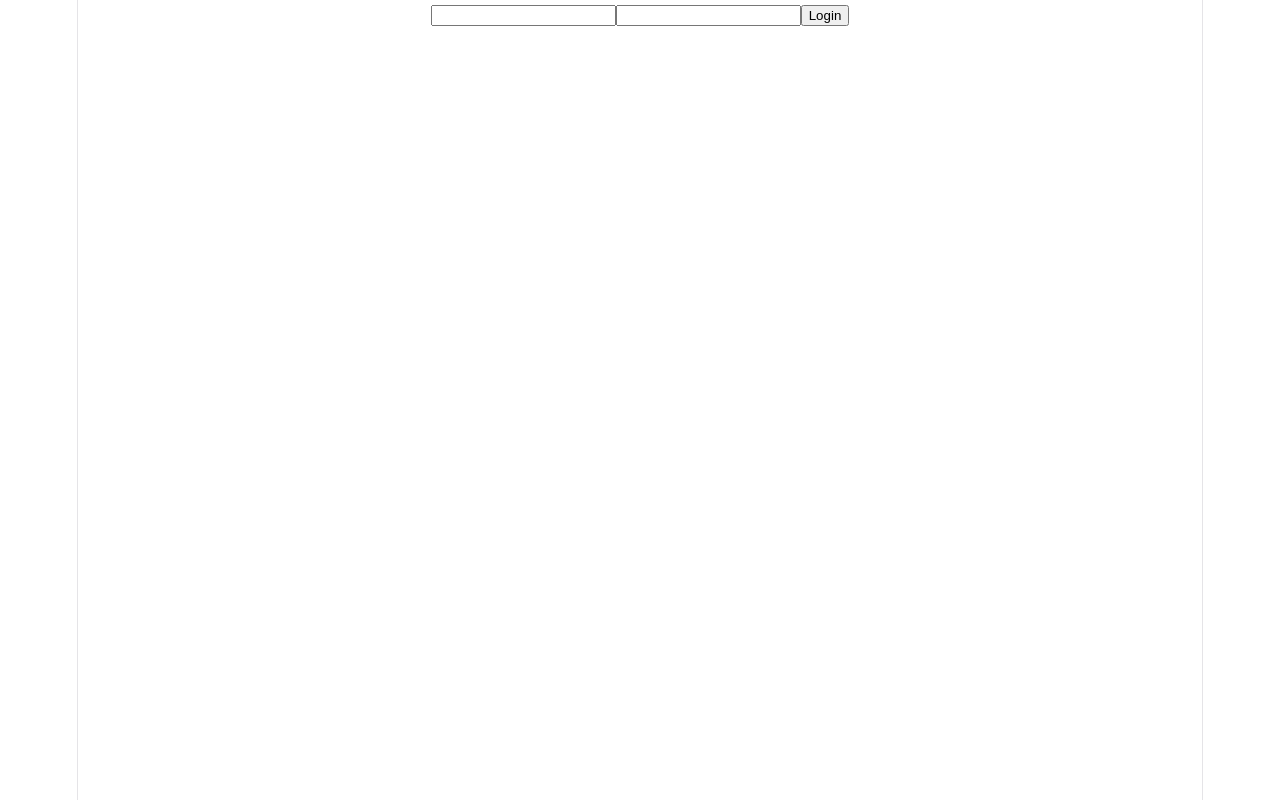
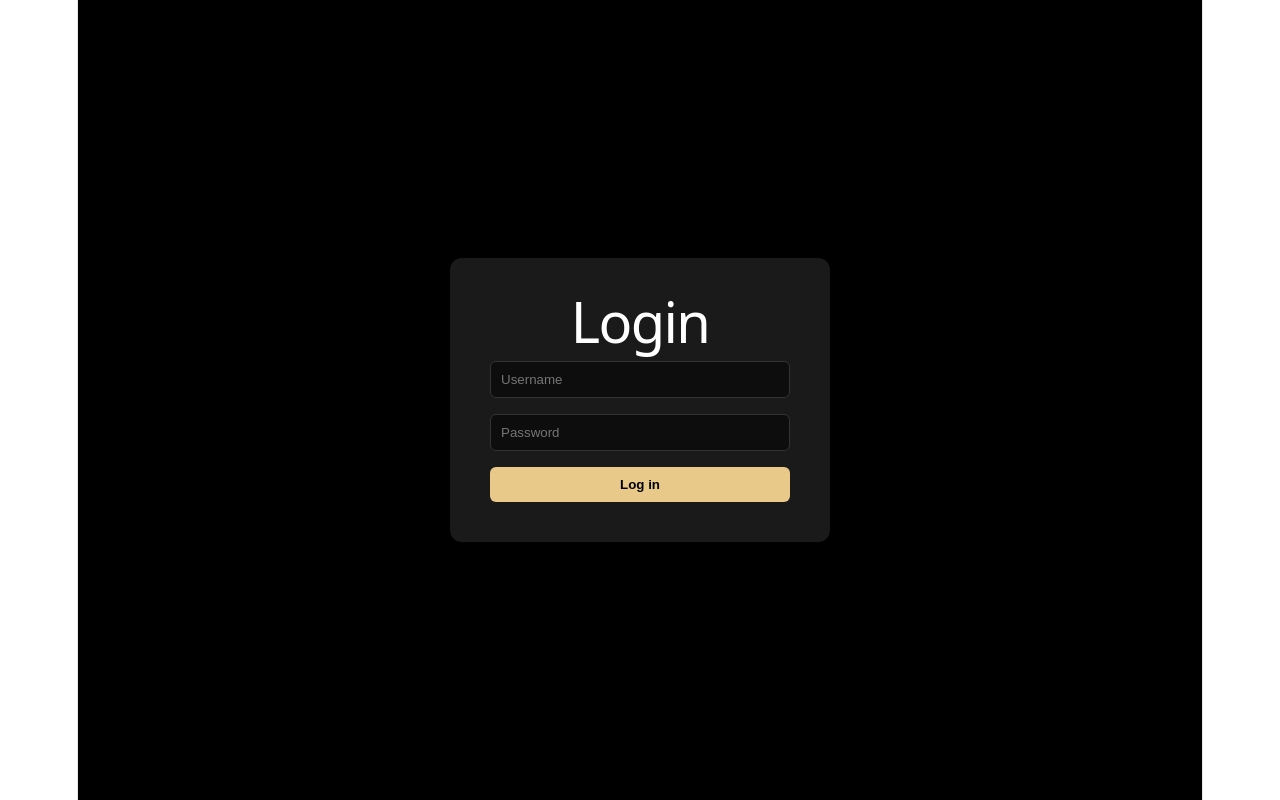
Before and after one commit to jordan-hennessy/stubfolio, a React (Vite) app in the folder frontend/: page /login in a window 1280 px wide. Built offline with nearby package versions, Linux system fonts and the light colour scheme.

Commit message:
Enhance LoginPage styling with improved layout and error message display

```diff
--- a/frontend/src/pages/LoginPage.tsx
+++ b/frontend/src/pages/LoginPage.tsx
@@ -31,21 +31,72 @@ function LoginPage() {
   };
 
   return (
-    <div>
-      {error && <p>{error}</p>}
-      <form onSubmit={handleSubmit}>
+    <div
+      style={{
+        minHeight: "100vh",
+        display: "flex",
+        justifyContent: "center",
+        alignItems: "center",
+        backgroundColor: "#000",
+      }}
+    >
+      <form
+        onSubmit={handleSubmit}
+        style={{
+          backgroundColor: "#1a1a1a",
+          padding: "40px",
+          borderRadius: "12px",
+          display: "flex",
+          flexDirection: "column",
+          gap: "16px",
+          width: "300px",
+        }}
+      >
+        <h1 style={{ color: "white", margin: 10 }}>Login</h1>
+
+        {error && <p style={{ color: "#ff6b6b" }}>{error}</p>}
+
         <input
           type="text"
+          placeholder="Username"
           value={username}
           onChange={(event) => setUsername(event.target.value)}
+          style={{
+            padding: "10px",
+            borderRadius: "6px",
+            border: "1px solid #333",
+            backgroundColor: "#0d0d0d",
+            color: "white",
+          }}
         />
 
         <input
           type="password"
+          placeholder="Password"
           value={password}
           onChange={(event) => setPassword(event.target.value)}
+          style={{
+            padding: "10px",
+            borderRadius: "6px",
+            border: "1px solid #333",
+            backgroundColor: "#0d0d0d",
+            color: "white",
+          }}
         />
-        <button type="submit">Login</button>
+
+        <button
+          type="submit"
+          style={{
+            padding: "10px",
+            borderRadius: "6px",
+            border: "none",
+            backgroundColor: "#e8c98a",
+            fontWeight: "bold",
+            cursor: "pointer",
+          }}
+        >
+          Log in
+        </button>
       </form>
     </div>
   );
```
